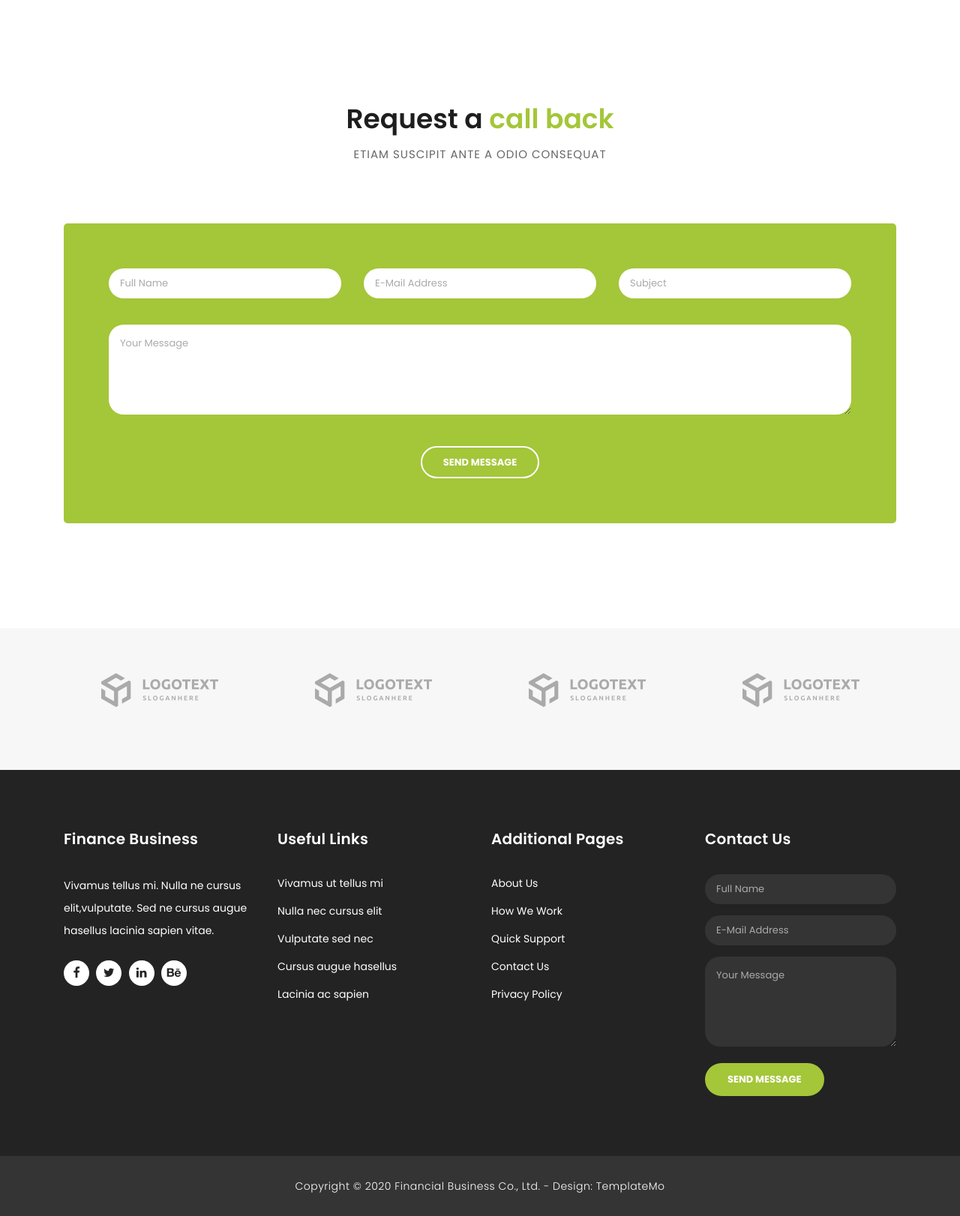
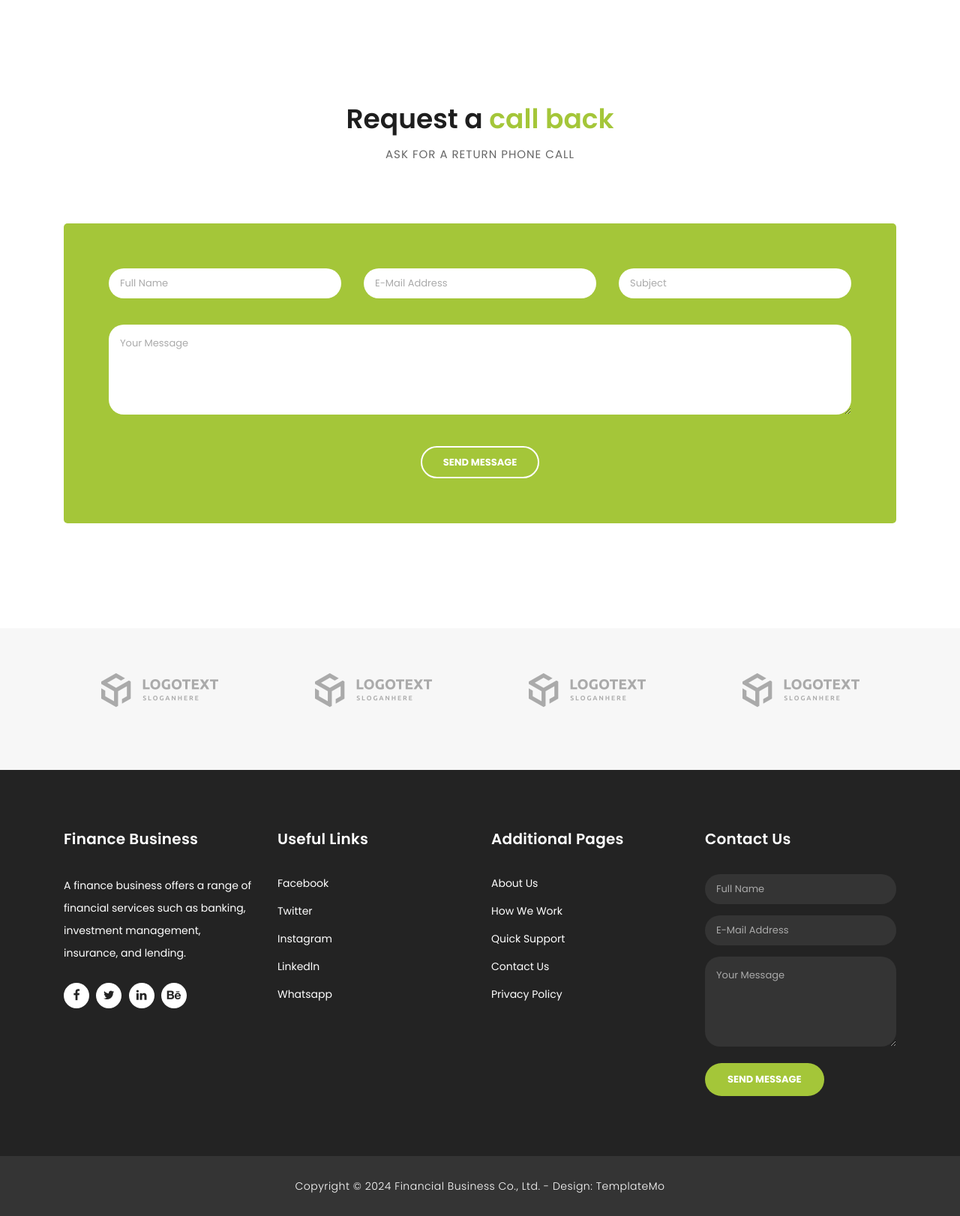
Before and after one commit to JWJonathan/log3300-dev3, a Django app: page / in a window 1280 px wide. Shown: the part 4279-5901 px from the top of the page at 75% size. Run offline with Django 5.2, Linux system fonts and the light colour scheme; grey boxes labelled with a size stand in for pictures from a placeholder-image service; some libraries are stand-ins or nearby versions.

Commit message:
first commit

```diff
--- a/app_gestion_employes/templates/homepage.html
+++ b/app_gestion_employes/templates/homepage.html
@@ -332,7 +332,7 @@
           <div class="col-md-12">
             <div class="section-heading">
               <h2>Request a <em>call back</em></h2>
-              <span>Etiam suscipit ante a odio consequat</span>
+              <span>Ask for a return phone call  </span>
             </div>
           </div>
           <div class="col-md-12">
@@ -411,7 +411,7 @@
         <div class="row">
           <div class="col-md-3 footer-item">
             <h4>Finance Business</h4>
-            <p>Vivamus tellus mi. Nulla ne cursus elit,vulputate. Sed ne cursus augue hasellus lacinia sapien vitae.</p>
+            <p>A finance business offers a range of financial services such as banking, investment management, insurance, and lending.</p>
             <ul class="social-icons">
               <li><a rel="nofollow" href="https://fb.com/templatemo" target="_blank"><i class="fa fa-facebook"></i></a></li>
               <li><a href="#"><i class="fa fa-twitter"></i></a></li>
@@ -422,11 +422,11 @@
           <div class="col-md-3 footer-item">
             <h4>Useful Links</h4>
             <ul class="menu-list">
-              <li><a href="#">Vivamus ut tellus mi</a></li>
-              <li><a href="#">Nulla nec cursus elit</a></li>
-              <li><a href="#">Vulputate sed nec</a></li>
-              <li><a href="#">Cursus augue hasellus</a></li>
-              <li><a href="#">Lacinia ac sapien</a></li>
+              <li><a href="#">Facebook</a></li>
+              <li><a href="#">Twitter</a></li>
+              <li><a href="#">Instagram</a></li>
+              <li><a href="#">Linkedln</a></li>
+              <li><a href="#">Whatsapp</a></li>
             </ul>
           </div>
           <div class="col-md-3 footer-item">
@@ -476,7 +476,7 @@
       <div class="container">
         <div class="row">
           <div class="col-md-12">
-            <p>Copyright &copy; 2020 Financial Business Co., Ltd.
+            <p>Copyright &copy; 2024 Financial Business Co., Ltd.
 
             - Design: <a rel="nofollow noopener" href="https://templatemo.com" target="_blank">TemplateMo</a></p>
           </div>
```
